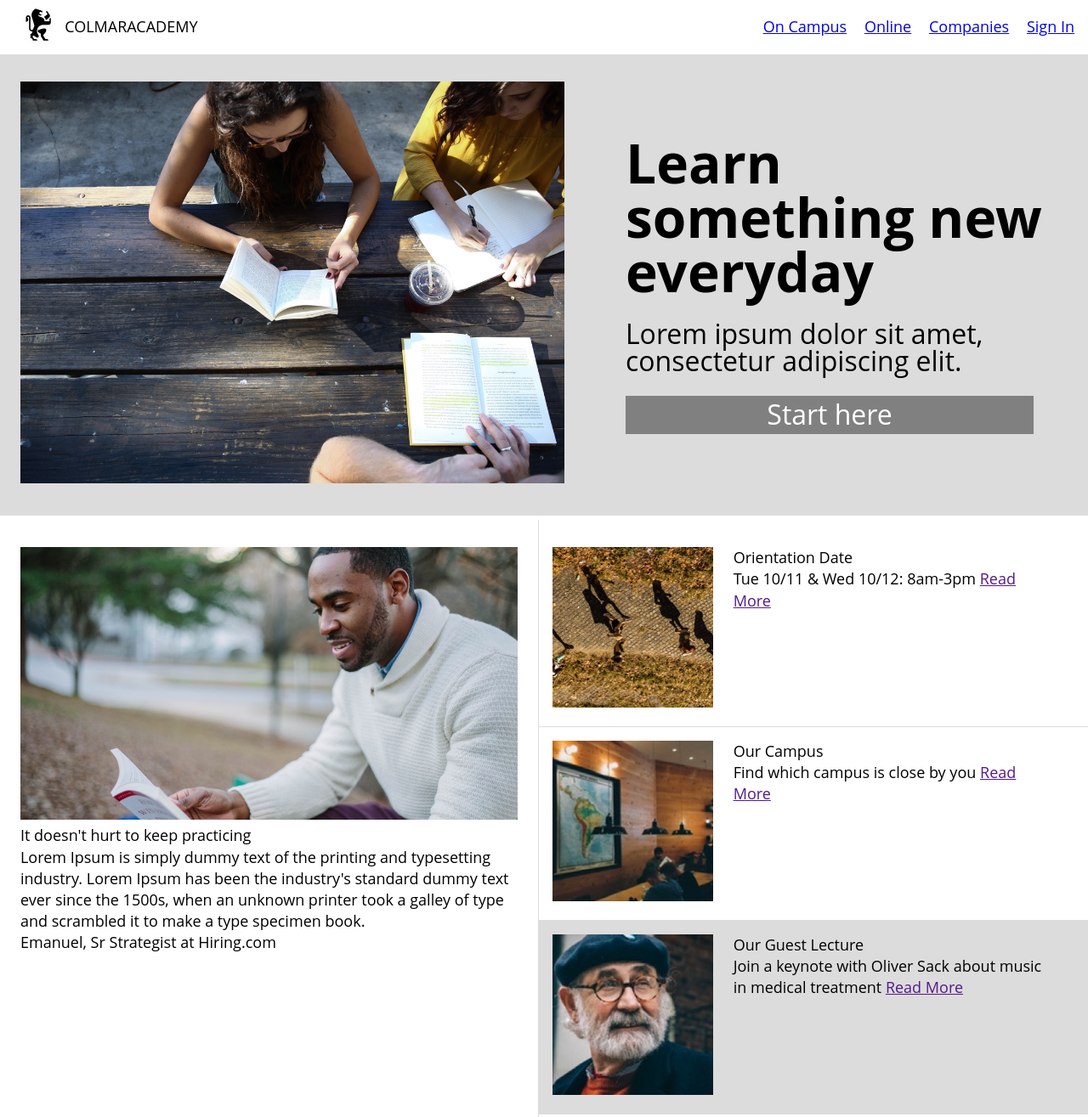
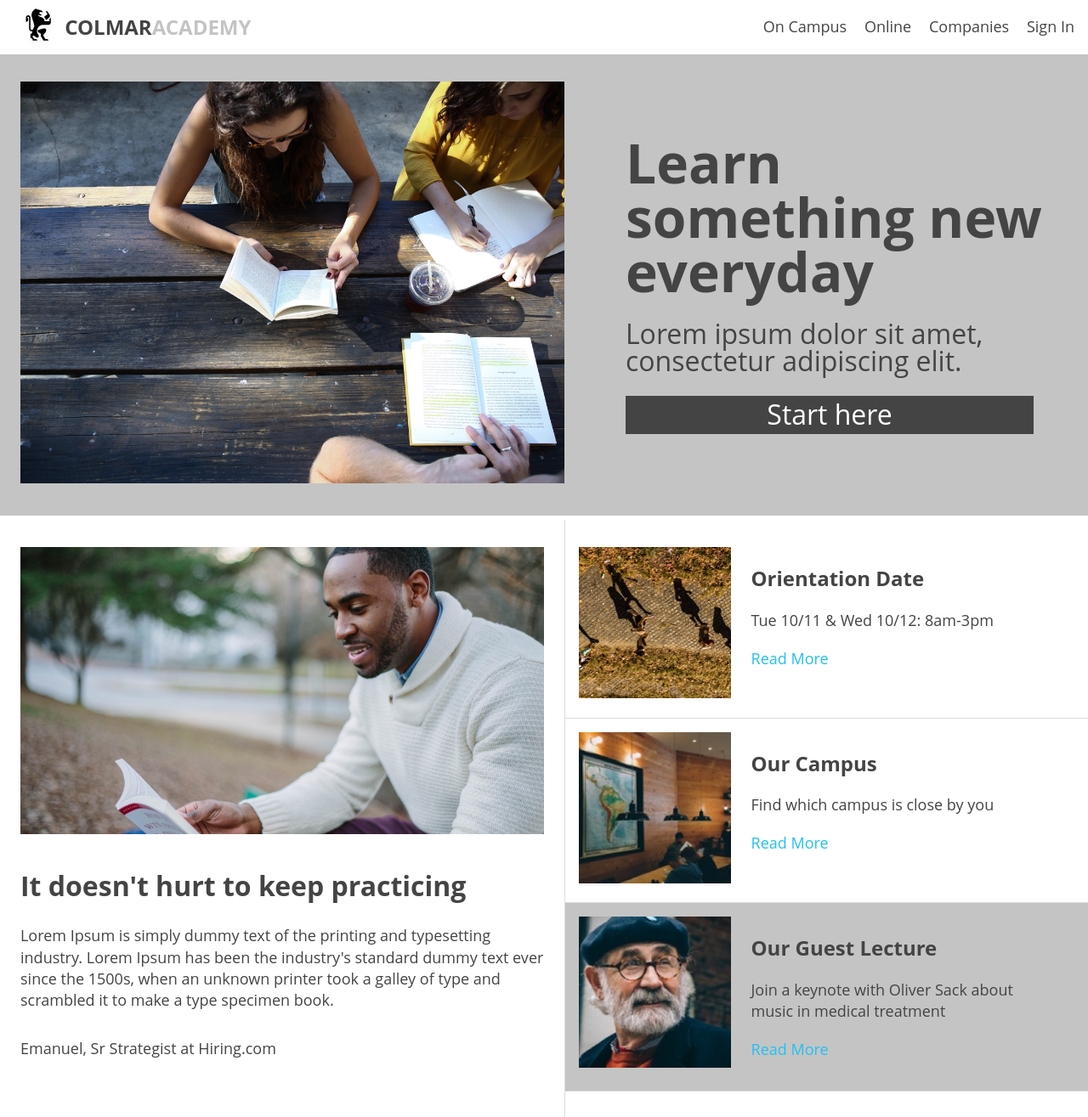
Before and after one commit to shabnamshaikh/capstone, a plain HTML site: page index.html in a window 1280 px wide. Shown: the top 1315 px of the page at 85% size. Drawn offline with Linux system fonts and the light colour scheme; a web font is replaced by a local one.

Commit message:
styles for desktop version

```diff
--- a/index.html
+++ b/index.html
@@ -2,6 +2,8 @@
 <html>
   <head>
     <title>Capstone</title>
+    <link rel="icon" href="./favicon-logo.ico" type="image/x-icon">
+
     <link href="resources/css/reset.css" type="text/css" rel="stylesheet">
     <link href="resources/css/style.css" type="text/css" rel="stylesheet">
   </head>
--- a/resources/css/style.css
+++ b/resources/css/style.css
@@ -7,6 +7,7 @@
 body {
   font-family: "Open Sans";
   font-size: 18px;
+  color: #444444;
   line-height: 1.4;
 }
 header {
@@ -29,6 +30,15 @@ header .logo {
   margin-right: 10px;
 }
 
+.logo span {
+  font-weight: bold;
+  font-size: 1.5rem;
+}
+
+.logo span.academy {
+  color: #C4C4C4;
+}
+
 header nav {
   display: flex;
   align-items: center;
@@ -38,9 +48,14 @@ header nav ul li{
   padding-right: 16px;
 }
 
+nav ul li a {
+  text-decoration: none;
+  color: #444444;
+}
+
 #banner-section {
   display: flex;
-  background-color: #DCDCDC;
+  background-color: #C4C4C4;
 }
 
 .banner-img {
@@ -72,7 +87,7 @@ header nav ul li{
 
 .banner-content span {
   display: block;
-  background-color: grey;
+  background-color: #444444;
   text-align: center;
   width: 30rem;
   font-size: 2rem;
@@ -92,6 +107,17 @@ header nav ul li{
 .campus-info {
   padding: 32px 24px 0;
   width: 70%;
+}
+
+.campus-info h1 {
+  font-size: 2rem;
+  font-weight: bold;
+  padding: 32px 0 24px 0;
+}
+
+.campus-info span {
+  display: block;
+  padding-top: 32px;
 }
 
 .campus-info img {
@@ -116,11 +142,24 @@ header nav ul li{
 }
 
 .campus-events .event-info.last {
-  background-color: #DCDCDC;
+  background-color: #C4C4C4;
 }
 
 .campus-events .event-info .event-details {
     padding: 0px 24px;
+}
+
+.event-details h2 {
+  font-weight: bold;
+  font-size: 1.5rem;
+  padding: 20px 0;
+}
+
+.event-details a {
+  display: block;
+  padding: 20px 0;
+  text-decoration: none;
+  color: #22C1F2;
 }
 
 .event-image {
@@ -136,7 +175,7 @@ header nav ul li{
 }
 
 #courses {
-  background-color: #DCDCDC;
+  background-color: #C4C4C4;
   padding-bottom: 32px;
 }
 
@@ -206,6 +245,7 @@ header nav ul li{
 .thesis-info h2 {
   padding-top: 24px;
   padding-bottom: 24px;
+  font-size: 2rem;
 }
 
 .research {
@@ -220,7 +260,7 @@ header nav ul li{
 
 .research .research-item.first {
 
-  background-color: #DCDCDC;
+  background-color: #C4C4C4;
 }
 
 .research-img {
@@ -236,6 +276,12 @@ header nav ul li{
   margin:auto 0;
 }
 
+.research-info h2 {
+  font-size: 1.8rem;
+  font-weight: bold;
+  padding: 20px 0;
+}
+
 footer {
   background-color: #EDEDED;
   border-top: 1px solid grey;
@@ -249,3 +295,8 @@ footer ul {
 footer ul li {
   display: inline-block;
 }
+
+footer ul li a {
+  text-decoration: none;
+  color: #444444;
+}
```
Also changed, not shown: favicon-logo.ico (added).
